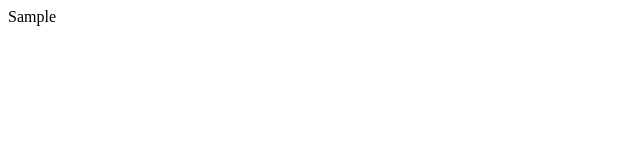
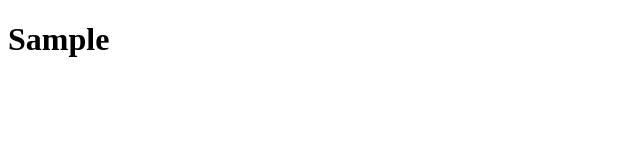
Before and after one commit to CollabMailReen/Design1, a plain HTML site: page index.html in a window 1280 px wide. Shown: the whole page, without its empty margins (0-640 px from the left). Drawn offline with Linux system fonts and the light colour scheme.

Commit message:
Update index.html

```diff
--- a/index.html
+++ b/index.html
@@ -4,6 +4,6 @@
 	<title>We Care</title>
 </head>
 <body>
-	Sample
+	<h1> Sample </h1>
 </body>
 </html>
```
